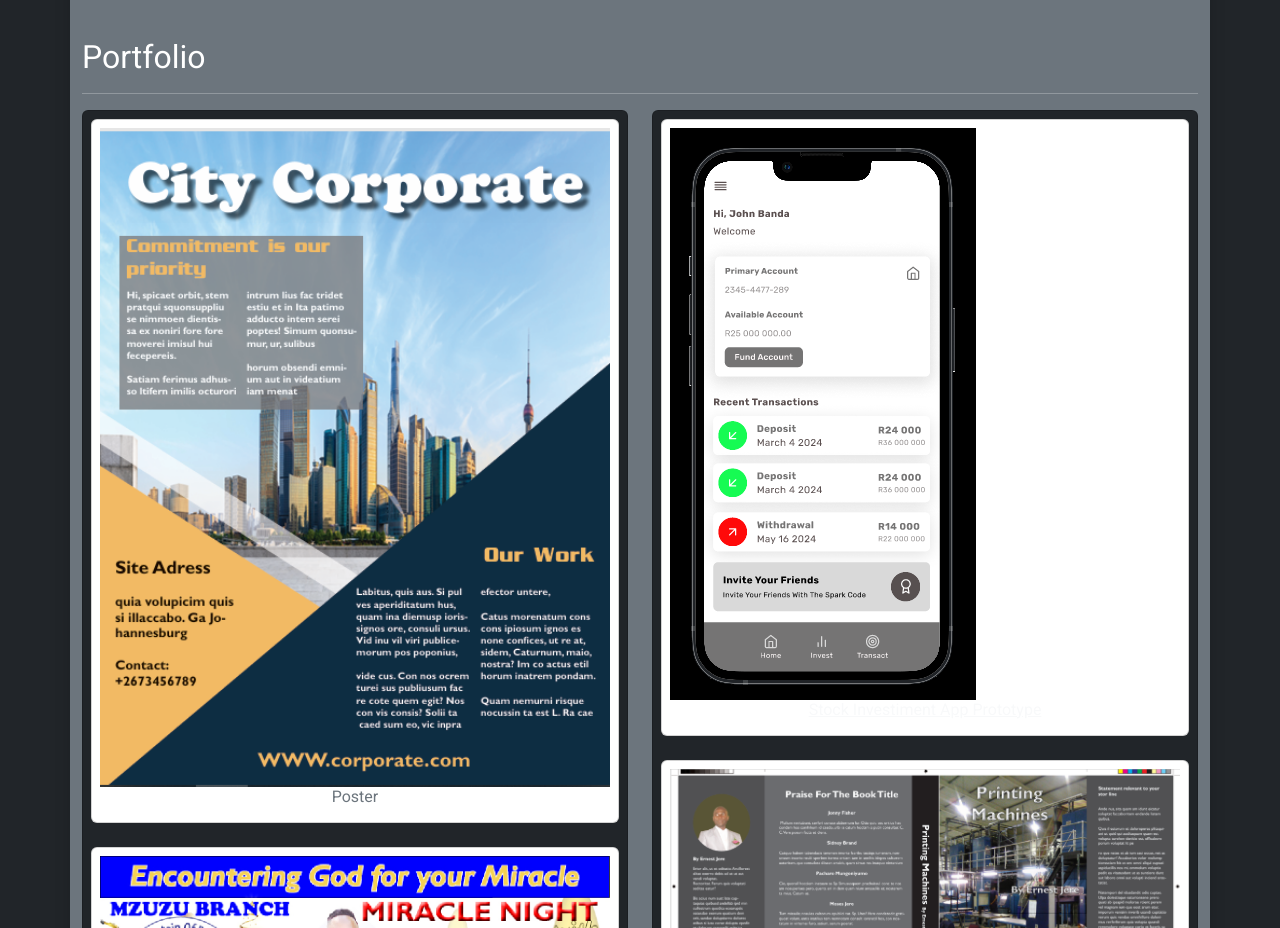
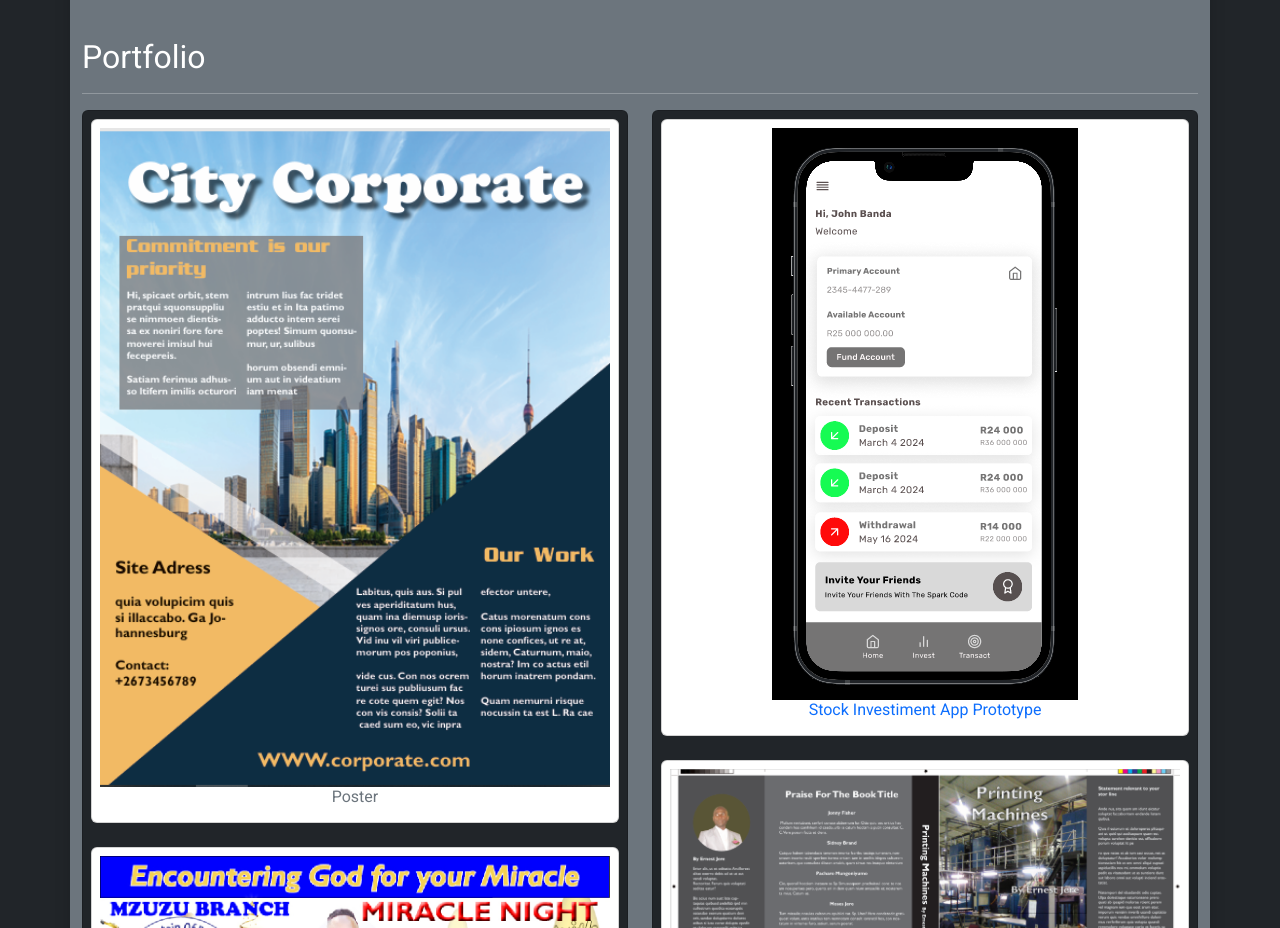
Before and after one commit to ernest-jere/ernest-jere-profile, a plain HTML site: page index.html in a window 1280 px wide. Shown: the part 5720-6648 px from the top of the page. Drawn offline with nearby package versions, Linux system fonts and the light colour scheme.

Commit message:
Update index.html

```diff
--- a/index.html
+++ b/index.html
@@ -467,10 +467,10 @@
 
         <div class="col-lg-6">
           <div class="card p-2 mb-4 bg-dark">
-            <div class="card p-2 mb-4 text-bg- img-responsive">
-              <a class = "link-light" href = "https://www.figma.com/proto/uxlO9aNtkP77XavfqRRIXA/Stock-Ivestiment-App?node-id=42-33&t=1oWzKWQVy1JJBB6a-1&scaling=scale-down&content-scaling=fixed&page-id=16%3A177&starting-point-node-id=42%3A31">
-                <img src="../ernest-jere-profile/Images/Stock Investiment App.png" alt="Stock Investiment App" class="img-responsive">
-                <h6 class="text-center">Stock Investiment App Prototype</h6>
+            <div class="card p-2 mb-4">
+              <a class = "link-lightd-flex flex-column align-items-center text-center text-decoration-none" href = "https://www.figma.com/proto/uxlO9aNtkP77XavfqRRIXA/Stock-Ivestiment-App?node-id=42-33&t=1oWzKWQVy1JJBB6a-1&scaling=scale-down&content-scaling=fixed&page-id=16%3A177&starting-point-node-id=42%3A31">
+                <img src="../ernest-jere-profile/Images/Stock Investiment App.png" class="img-fluid" alt="Stock Investiment App">
+                <h6>Stock Investiment App Prototype</h6>
               </a>
             </div>
             <div class="card p-2 mb-4 text-bg- img-responsive"><img
```
